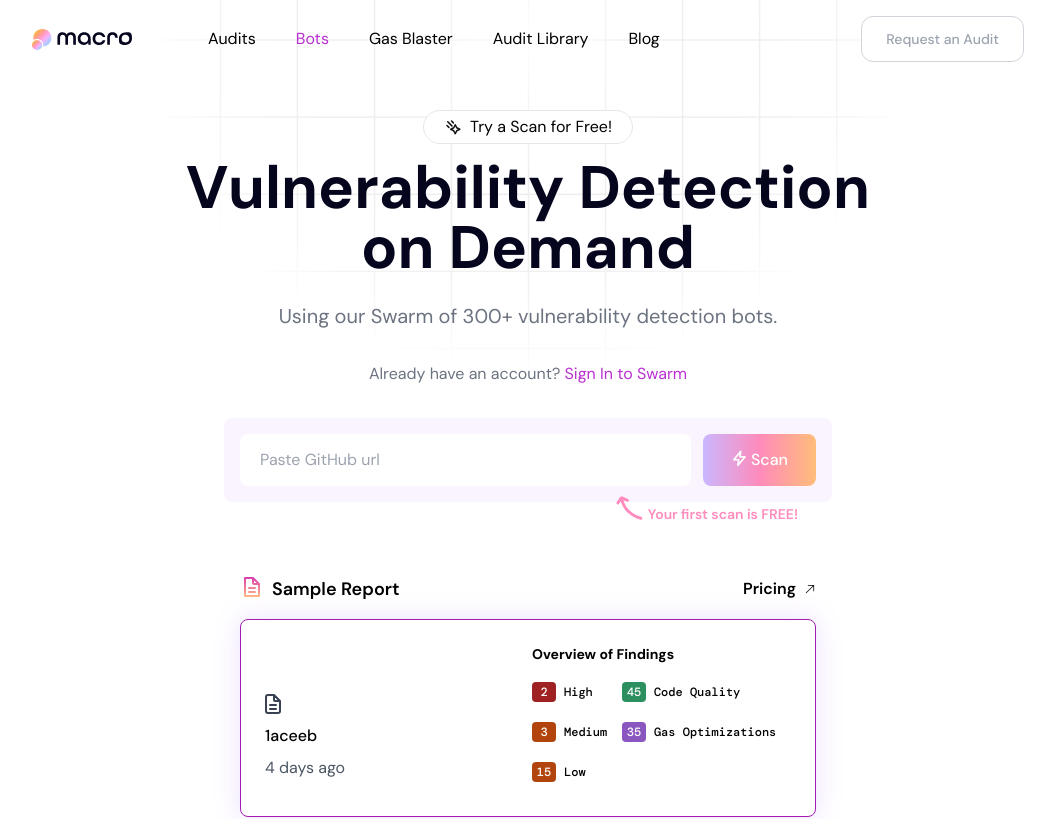
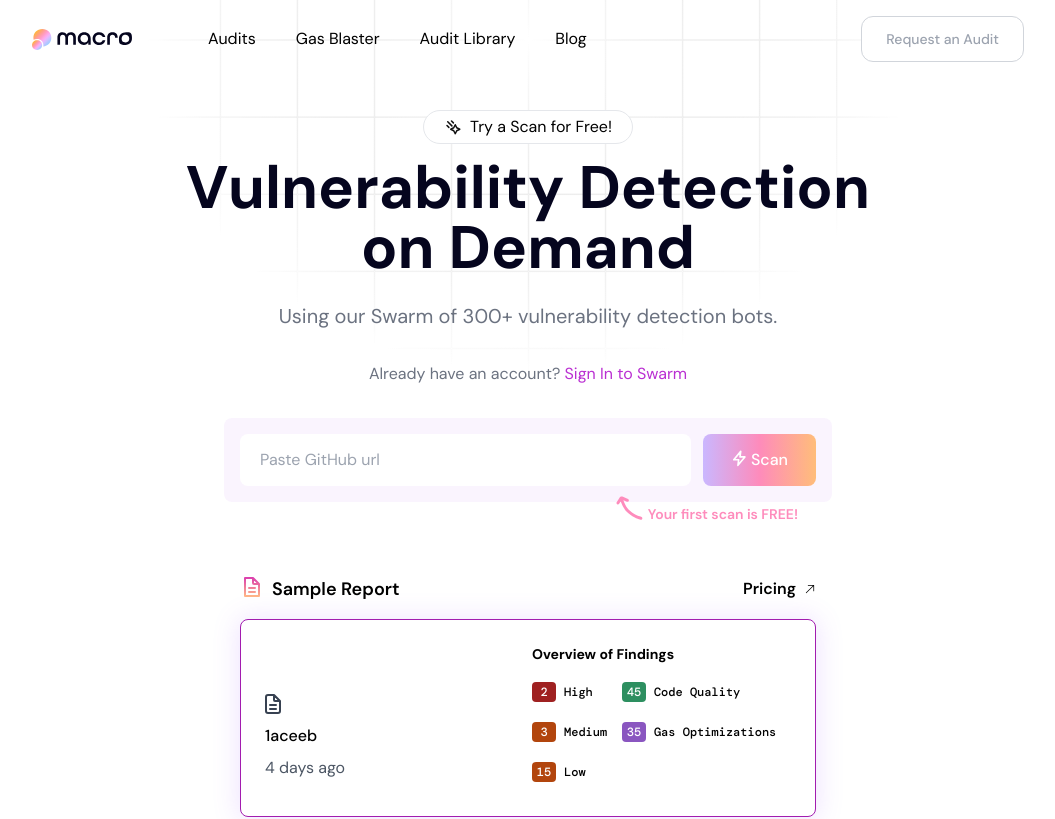
Before and after one commit to snowball-tools/website-example, a Next.js app: page /bots in a window 1280 px wide. Shown: the top 819 px of the page, without its empty margins (112-1167 px from the left). Built offline with nearby package versions, Linux system fonts and the light colour scheme; a web font is replaced by a local one.

Commit message:
fix: replace `/bots` links with `/gas-blaster`

```diff
--- a/src/components/Footer/Footer.tsx
+++ b/src/components/Footer/Footer.tsx
@@ -65,7 +65,7 @@ const Footer = () => {
                   <Link href="/">Audits</Link>
                 </li>
                 <li>
-                  <Link href="/bots">Bots</Link>
+                  <Link href="/gas-blaster">Gas Blaster</Link>
                 </li>
                 <li>
                   <Link href="https://0xmacro.com/library" target="_blank">
--- a/src/components/Nav/Nav.tsx
+++ b/src/components/Nav/Nav.tsx
@@ -4,7 +4,6 @@ import Link from 'next/link'
 
 const navigation = [
   { name: 'Audits', href: '/' },
-  { name: 'Bots', href: '/bots' },
   { name: 'Gas Blaster', href: '/gas-blaster' },
   { name: 'Audit Library', href: 'https://0xmacro.com/library', newTab: true },
   { name: 'Blog', href: 'https://0xmacro.com/blog/', newTab: true },
```
